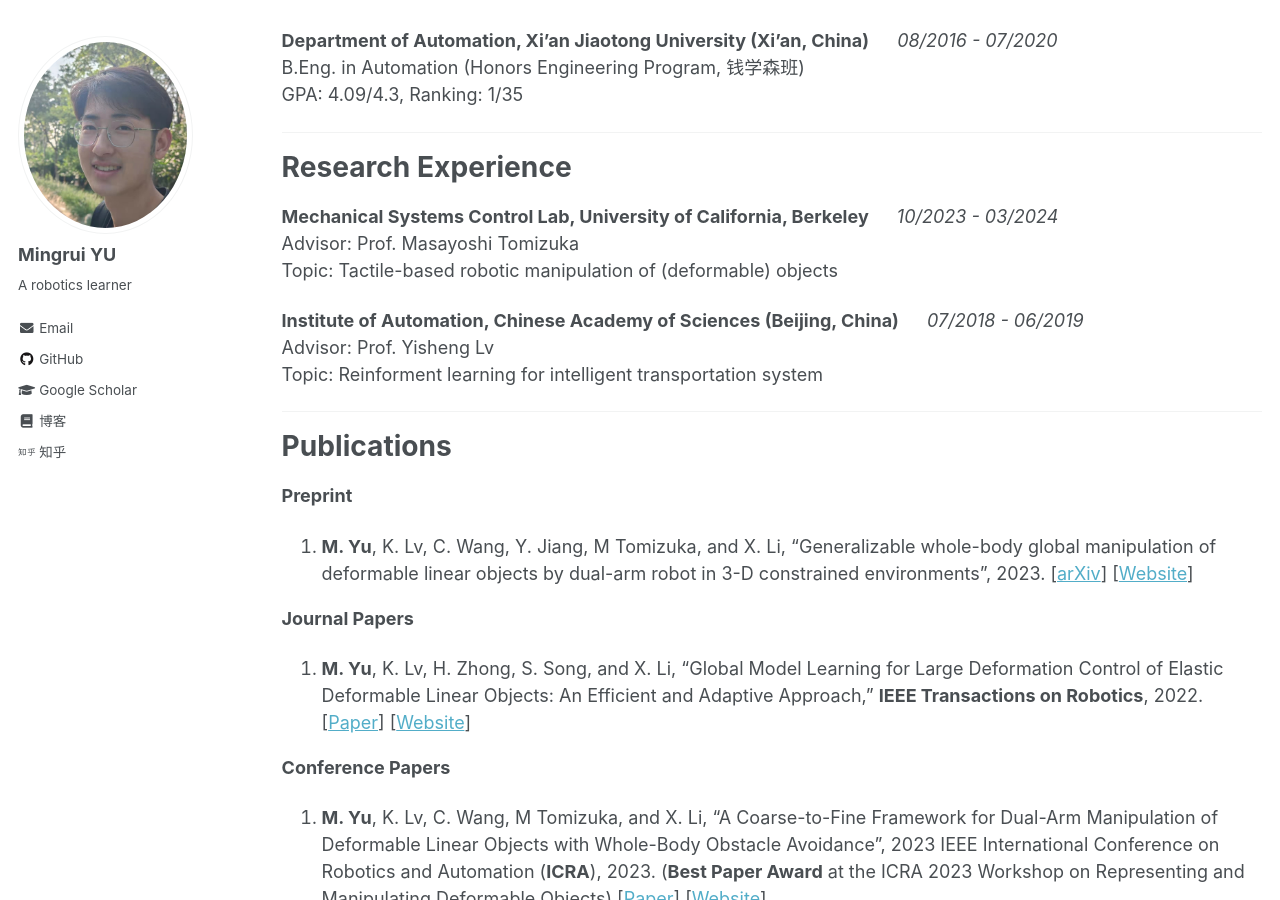
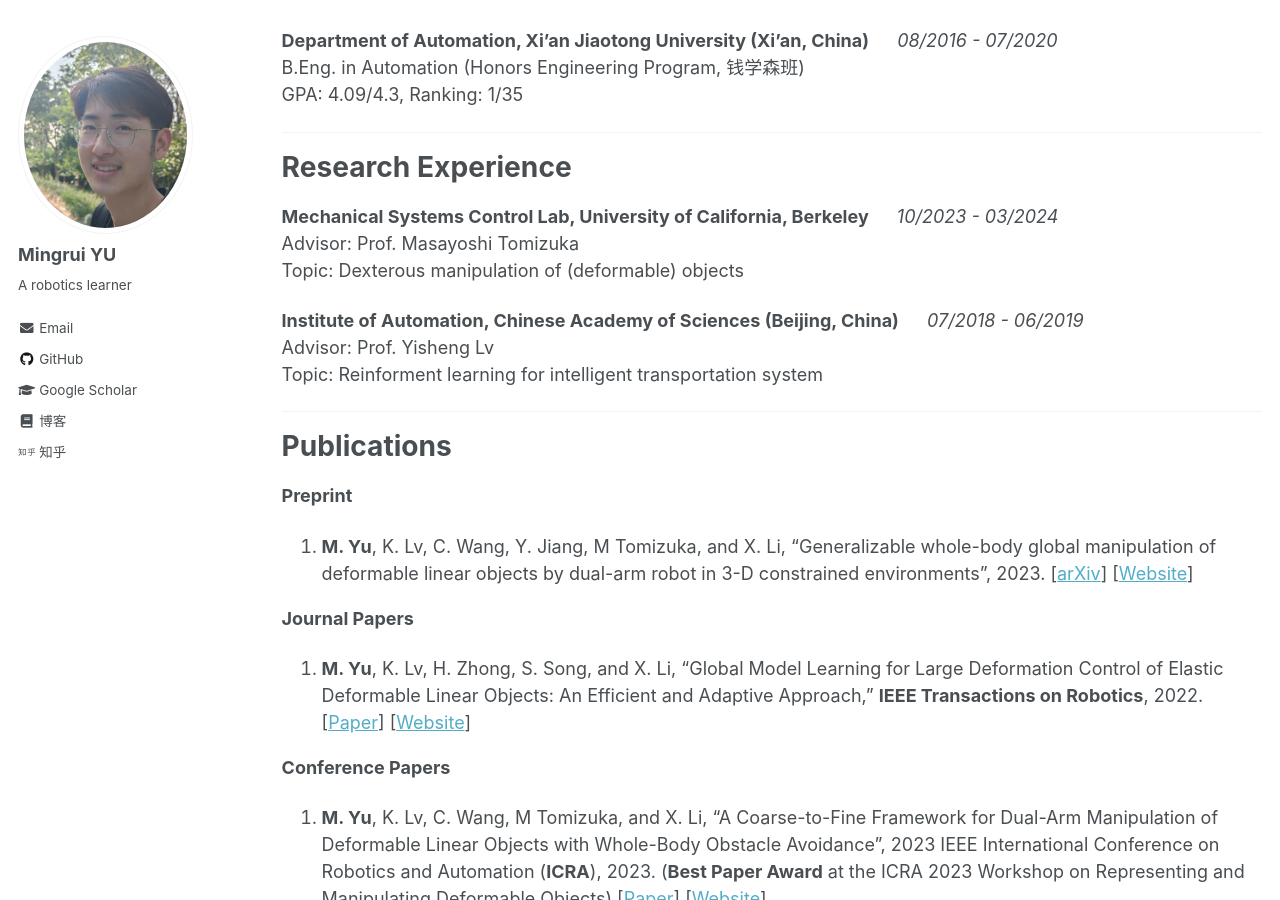
Before and after one commit to Mingrui-Yu/Mingrui-Yu.github.io, a Jekyll site: the page built from _pages/about.md, in a window 1280 px wide and 900 px high, scrolled down 598 px. Built offline with Jekyll 4.4.1, drawn with Linux system fonts in a browser that asks for light colours.

Commit message:
Update about.md

```diff
--- a/_pages/about.md
+++ b/_pages/about.md
@@ -35,7 +35,7 @@ Research Experience
 ======
 **Mechanical Systems Control Lab, University of California, Berkeley** &emsp; *10/2023 - 03/2024*
 Advisor: Prof. Masayoshi Tomizuka
-Topic: Tactile-based robotic manipulation of (deformable) objects
+Topic: Dexterous manipulation of (deformable) objects
 
 **Institute of Automation, Chinese Academy of Sciences (Beijing, China)** &emsp; *07/2018 - 06/2019*
 Advisor: Prof. Yisheng Lv
```
